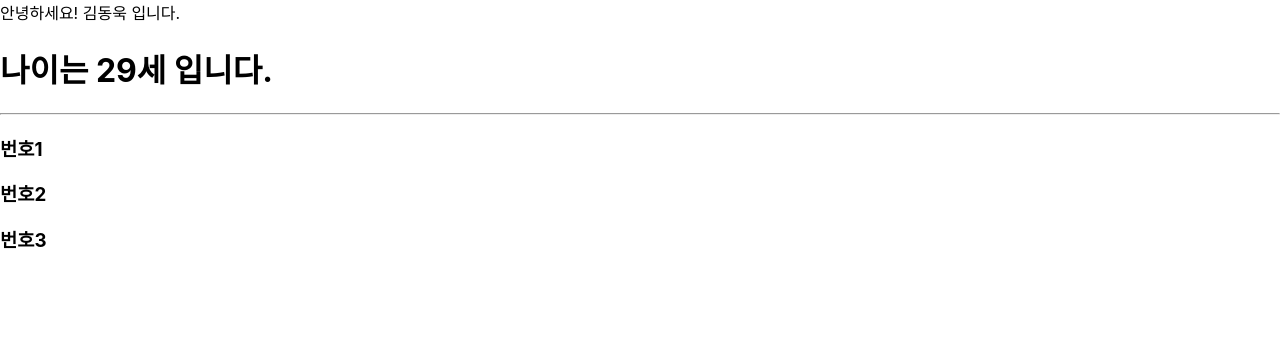
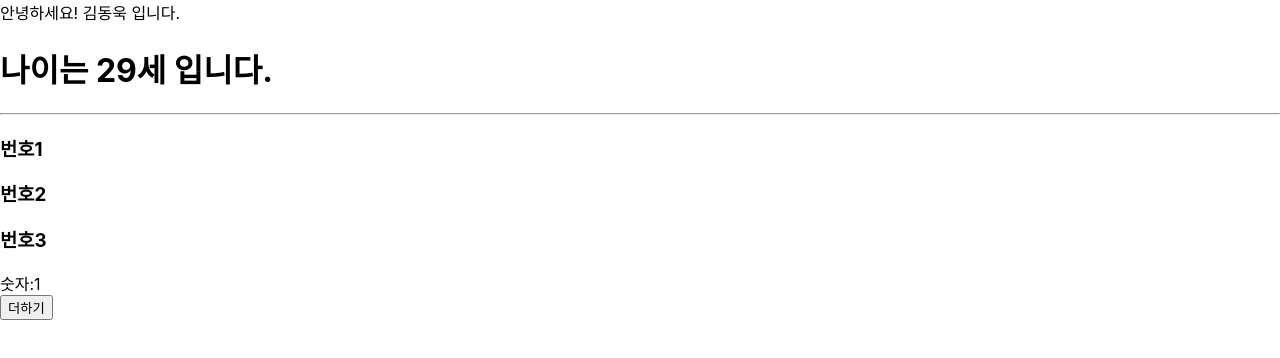
Before and after one commit to wook101/react-practice, a React (Create React App) app: page / in a window 1280 px wide. Shown: the top 358 px of the page. Built offline with nearby package versions, Linux system fonts and the light colour scheme.

Commit message:
useState

```diff
--- a/src/App.js
+++ b/src/App.js
@@ -1,5 +1,7 @@
 //import logo from './logo.svg';
+import React, { useState } from 'react';
 import './App.css';
+import Sub from './Sub'
 
 let name = "김동욱";
 const age = 29;
@@ -19,17 +21,28 @@ const users=[
 ];
 const updateUserDto = {id:2,name:"김동욱"};
 const newUser = users.map((obj) => obj.id===updateUserDto.id ? {...obj, ...updateUserDto} : obj );
-console.log("newUser",newUser);
+console.log("newUser", newUser);
 
 
 
 //JSX문법
 function App() {
+  //useState
+  //let num=0;
+  const [num, setNumber] = useState(1);  //react에 hocks 라이브러리
+  const add = ()=>{
+    setNumber(num+1);   //리액트가 내부적으로 num값을 변경, setNumber를 호출하는 순간 return 내부가 모두 다시 그려져 랜더링 된다.
+    console.log(num);
+  };
+
   return <div>
       <div>안녕하세요! {name} 입니다.</div>
       <h1>나이는 {age}세 입니다.</h1>
       <hr/>
       <div>{list.map((n)=><h3 key={n}>번호{n}</h3>)}</div>
+      <div>숫자:{num}</div>
+      <button onClick={add}>더하기</button>
+
     </div>
 }
 
--- /dev/null
+++ b/src/Sub.js
@@ -0,0 +1,9 @@
+const sub = ()=>{
+    return (
+    <div>
+        <h3>서브 입니다.</h3>
+    </div>
+    )
+}
+
+export default sub;
```
